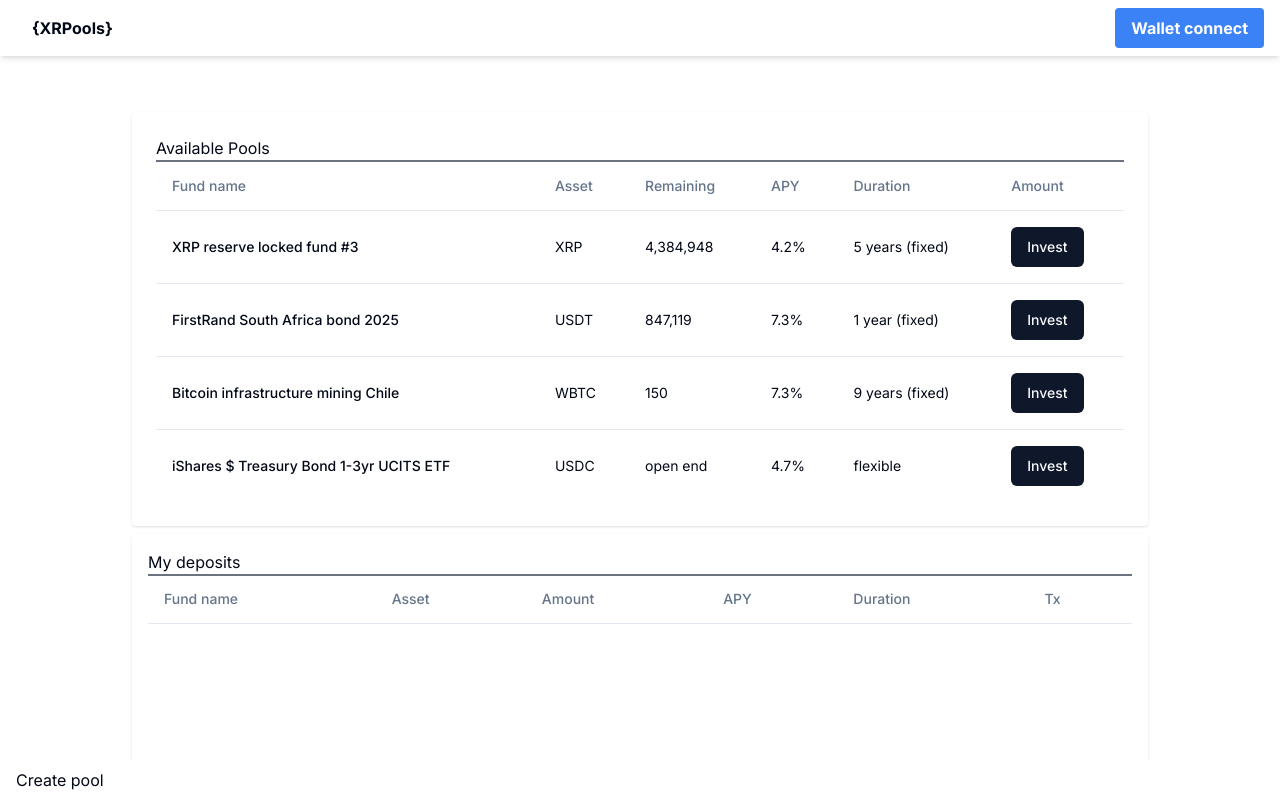
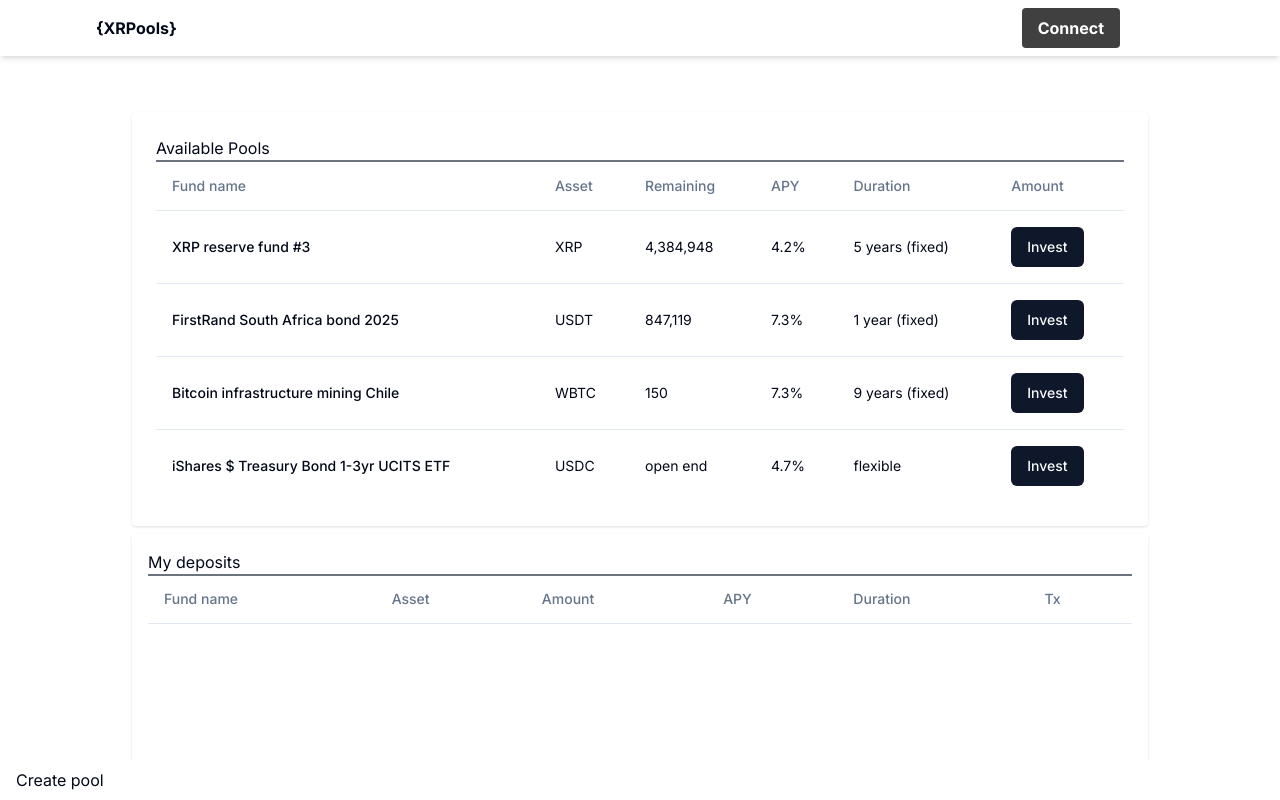
Before and after one commit to xrpools/xrpools, a Next.js app in the folder front_csep/: page / in a window 1280 px wide. Built offline with nearby package versions, Linux system fonts and the light colour scheme.

Commit message:
Add KYC information, change color Connect button

```diff
--- a/front_csep/components/Header.tsx
+++ b/front_csep/components/Header.tsx
@@ -14,15 +14,15 @@
   };
   return (
     <header className="fixed top-0 left-0 w-full bg-white shadow-md z-10">
-      <div className="mx-auto px-4 py-2 flex justify-between items-center">
+      <div className="mx-auto px-20 py-2 flex justify-between items-center">
         <div className="logo ml-4">
           <b>{`{XRPools}`}</b>
         </div>
 
-        <div className="login">
+        <div className="login px-20">
           {user.address ? (
             <div>
-              <p className="bg-blue-500 hover:bg-blue-700 text-white font-bold py-2 px-4 rounded">
+              <p className="bg-neutral-700 hover:bg-neutral-600 text-white font-bold py-2 px-4 rounded">
                 {user.address.slice(0, 3) +
                   "..." +
                   user.address.slice(user.address.length - 3)}
@@ -32,9 +32,9 @@
             <>
               <button
                 onClick={() => connectWallet()}
-                className="bg-blue-500 hover:bg-blue-700 text-white font-bold py-2 px-4 rounded"
+                className="bg-neutral-700 hover:bg-neutral-600 text-white font-bold py-2 px-4 rounded"
               >
-                Wallet connect
+                Connect
               </button>
             </>
           )}
--- a/front_csep/components/Pool.tsx
+++ b/front_csep/components/Pool.tsx
@@ -27,7 +27,7 @@
 const invoices = [
   {
     poolAddress: "rL3fuHGsJGwHx55uyociJ8fK5rRKAtyfSs",
-    poolName: "XRP reserve locked fund #3",
+    poolName: "XRP reserve fund #3",
     asset: "XRP",
     description: "4,384,948",
     interestOffered: "4.2%",
@@ -164,37 +164,49 @@
                       </DialogTrigger>
                       <DialogContent className="sm:max-w-[425px]">
                         <DialogHeader>
-                          <DialogTitle>Edit profile</DialogTitle>
+                          <DialogTitle>KYC verification</DialogTitle>
                           <DialogDescription>
-                            Make changes to your profile here. Click save when
-                            you're done.
+                            The issuer requires KYC verification for compliance. Please provide information below for verification.
                           </DialogDescription>
                         </DialogHeader>
                         <div className="grid gap-4 py-4">
                           <div className="grid grid-cols-4 items-center gap-4">
                             <Label htmlFor="name" className="text-right">
-                              Name
+                              Firstname
                             </Label>
                             <Input
-                              id="name"
-                              value="Pedro Duarte"
+                              id="firstname"
+                              value="Satoshi"
                               className="col-span-3"
                             />
                           </div>
+
                           <div className="grid grid-cols-4 items-center gap-4">
-                            <Label htmlFor="username" className="text-right">
-                              Username
+                            <Label htmlFor="name" className="text-right">
+                              Lastname
                             </Label>
                             <Input
-                              id="username"
-                              value="@peduarte"
+                              id="lastname"
+                              value="Nakamoto"
                               className="col-span-3"
                             />
                           </div>
+
+                          <div className="grid grid-cols-4 items-center gap-4">
+                            <Label htmlFor="username" className="text-right">
+                              Country  of residency
+                            </Label>
+                            <Input
+                              id="residency"
+                              value="France"
+                              className="col-span-3"
+                            />
+                          </div>
+
                         </div>
                         <DialogFooter>
                           <DialogFooter>
-                            <Button type="submit" onClick={() => setHaveEnrolled(true)}>Save changes</Button>
+                            <Button type="submit" onClick={() => setHaveEnrolled(true)}>Save</Button>
                           </DialogFooter>
                         </DialogFooter>
                       </DialogContent>
```
Also changed, not shown: 1 other file (tests, documents, lock files or other folders).
